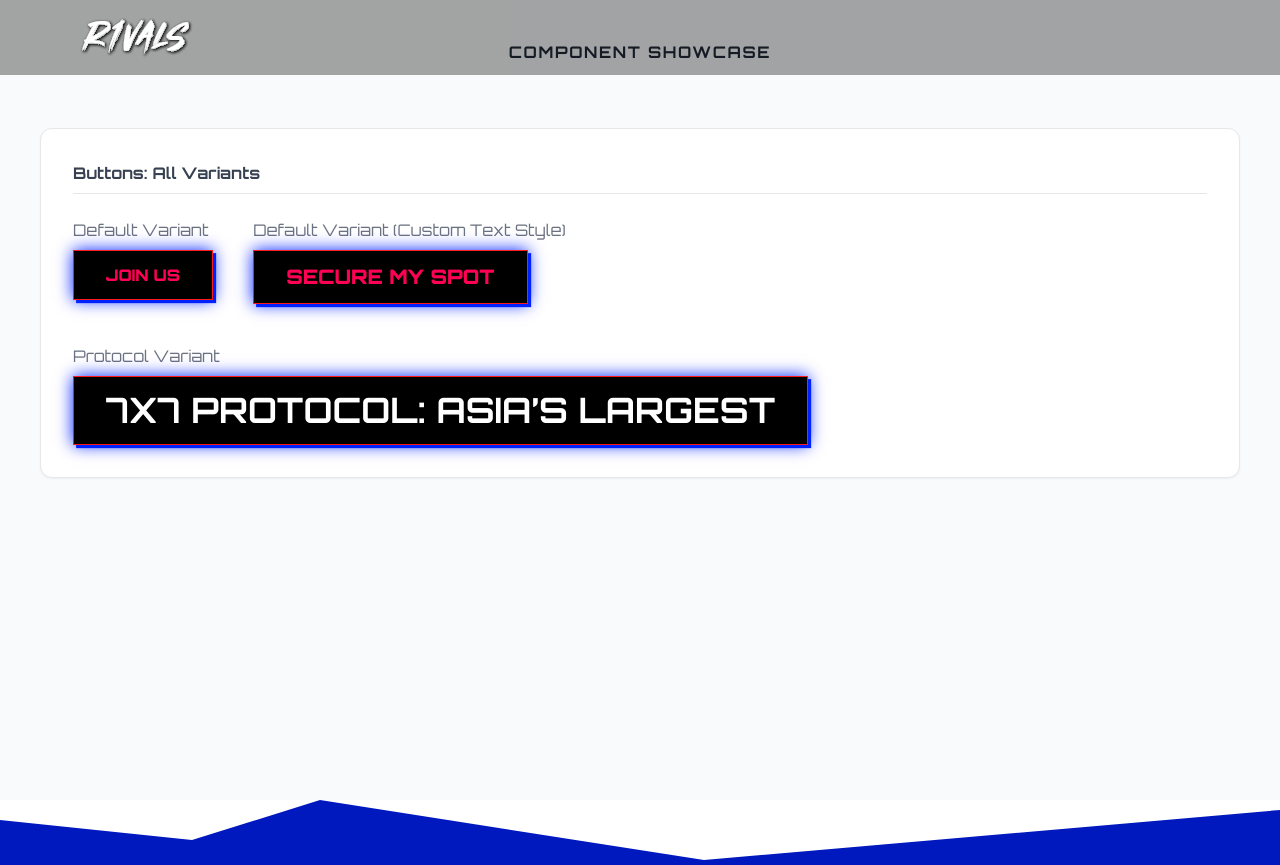
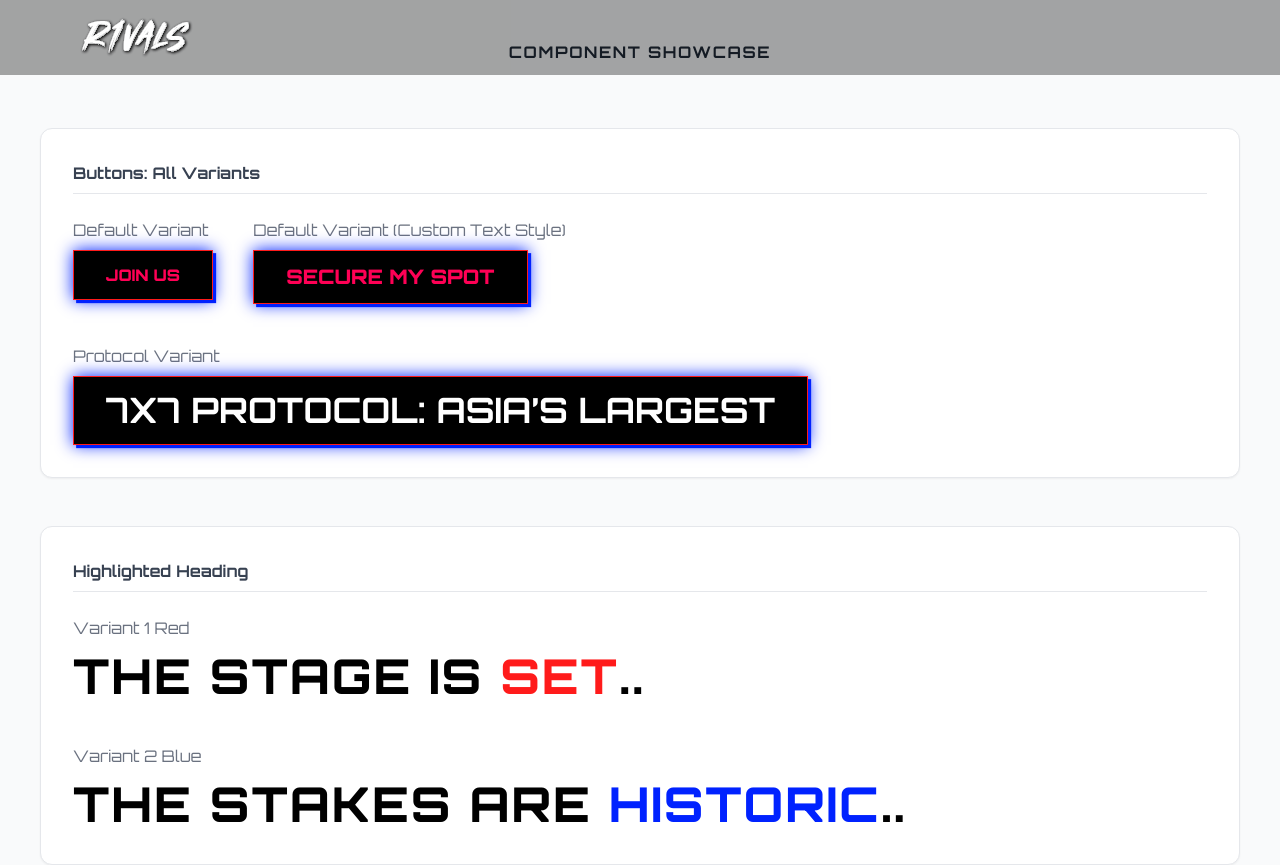
Before and after one commit to gochuicod/r1vals, a Next.js app: page /en/component-showcase in a window 1280 px wide. Shown: the top 865 px of the page. Built offline with nearby package versions, Linux system fonts and the light colour scheme.

Commit message:
feat(HighlightedHeading): Added the highlighted heading component

```diff
--- a/app/[locale]/component-showcase/page.tsx
+++ b/app/[locale]/component-showcase/page.tsx
@@ -1,4 +1,5 @@
 import { Button } from '@/components/ui/Button';
+import { HighlightedHeading } from '@/components/ui/HighlightedHeading';
 
 export default function ComponentShowcasePage() {
   return (
@@ -27,6 +28,38 @@ export default function ComponentShowcasePage() {
           </div>
         </div>
 
+
+
+      </div>
+
+    <div className="mb-12 p-8 bg-white rounded-xl shadow-sm border border-gray-200">
+        <h2 className="text-xl font-bold mb-6 text-gray-700 border-b pb-2">
+          Highlighted Heading
+        </h2>
+
+        <div className="flex flex-col gap-8 md:flex-row md:flex-wrap md:gap-10">
+          <div className="flex flex-col gap-2 items-start">
+            <span className="text-xs text-gray-500 font-mono">Variant 1 Red</span>
+            <HighlightedHeading
+              text="THE STAGE IS SET.."
+              highlight="SET"
+              size="xl"
+              highlightColor="red"
+              align="left"
+            />
+          </div>
+                    <div className="flex flex-col gap-2 items-start">
+            <span className="text-xs text-gray-500 font-mono">Variant 2 Blue</span>
+            <HighlightedHeading
+              text="THE STAKES ARE HISTORIC.."
+              highlight="HISTORIC"
+              size="xl"
+              highlightColor="blue"
+              align="left"
+            />
+          </div>
+        </div>
+
       </div>
 
 
--- /dev/null
+++ b/components/ui/HighlightedHeading.tsx
@@ -0,0 +1,120 @@
+/**
+ * HighlightedHeading Component
+ *
+ * Usage:
+ *
+ * import { HighlightedHeading } from '@/components/ui/HighlightedHeading';
+ *
+ * // Basic usage
+ * <HighlightedHeading text="THE STAKES ARE HISTORIC." />
+ *
+ * // With highlighted text (red or blue)
+ * <HighlightedHeading
+ *   text="THE STAKES ARE HISTORIC."
+ *   highlight="HISTORIC"
+ *   highlightColor="red" // or "blue"
+ * />
+ *
+ * // With different sizes
+ * <HighlightedHeading text="THE STAKES ARE HISTORIC." size="xl" />
+ * <HighlightedHeading text="THE STAKES ARE HISTORIC." size="lg" />
+ * <HighlightedHeading text="THE STAKES ARE HISTORIC." size="md" />
+ *
+ * // With alignment
+ * <HighlightedHeading text="THE STAKES ARE HISTORIC." align="center" />
+ *
+ * Props:
+ * - text: string (required, full heading text)
+ * - highlight: string (optional, substring to highlight)
+ * - highlightColor: 'blue' | 'red' (default: 'blue')
+ * - size: 'xl' | 'lg' | 'md' (default: 'xl')
+ * - align: 'left' | 'center' | 'right' (default: 'left')
+ * - textClassName: string (optional, extra classes for non-highlighted text)
+ * - highlightClassName: string (optional, extra classes for highlighted text)
+ * - className: string (optional, extra classes for the heading)
+ * - ...props: All standard HTML heading props
+ */
+import React from 'react';
+
+type HighlightColor = 'blue' | 'red';
+type HighlightedHeadingSize = 'xl' | 'lg' | 'md';
+
+export interface HighlightedHeadingProps extends Omit<React.HTMLAttributes<HTMLHeadingElement>, 'children'> {
+	text: string;
+	highlight?: string;
+	align?: 'left' | 'center' | 'right';
+	size?: HighlightedHeadingSize;
+	highlightColor?: HighlightColor;
+	textClassName?: string;
+	highlightClassName?: string;
+}
+
+const escapeRegExp = (value: string) => value.replace(/[.*+?^${}()|[\]\\]/g, '\\$&');
+
+const sizeMap: Record<HighlightedHeadingSize, string> = {
+	xl: 'text-[48px] leading-[56px]',
+	lg: 'text-[40px] leading-[48px]',
+	md: 'text-[32px] leading-[40px]',
+};
+
+const highlightColorMap: Record<HighlightColor, string> = {
+	blue: 'text-[#0022FF]',
+	red: 'text-[#FF1B1B]',
+};
+
+export const HighlightedHeading: React.FC<HighlightedHeadingProps> = ({
+	text,
+	highlight,
+	align = 'left',
+	size = 'xl',
+	highlightColor = 'blue',
+	textClassName = '',
+	highlightClassName = '',
+	className = '',
+	...props
+}) => {
+	const baseHeadingClass = [
+		'font-orbitron',
+		'font-extrabold',
+		'uppercase',
+		'tracking-[0.04em]',
+		'text-black',
+		sizeMap[size],
+		align === 'center' ? 'text-center' : align === 'right' ? 'text-right' : 'text-left',
+		className,
+	].join(' ');
+
+	if (!highlight) {
+		return (
+			<h2 className={baseHeadingClass + ' ' + textClassName} {...props}>
+				{text}
+			</h2>
+		);
+	}
+
+	const regex = new RegExp(`(${escapeRegExp(highlight)})`, 'i');
+	const parts = text.split(regex);
+
+	return (
+		<h2 className={baseHeadingClass} {...props}>
+			{parts.map((part, idx) =>
+				regex.test(part) ? (
+					<span
+						key={idx}
+						className={[
+							highlightColorMap[highlightColor],
+							'inline',
+							highlightClassName,
+						].join(' ')}
+					>
+						{part}
+					</span>
+				) : (
+					<span key={idx} className={['inline', textClassName].join(' ')}>
+						{part}
+					</span>
+				)
+			)}
+		</h2>
+	);
+};
```
